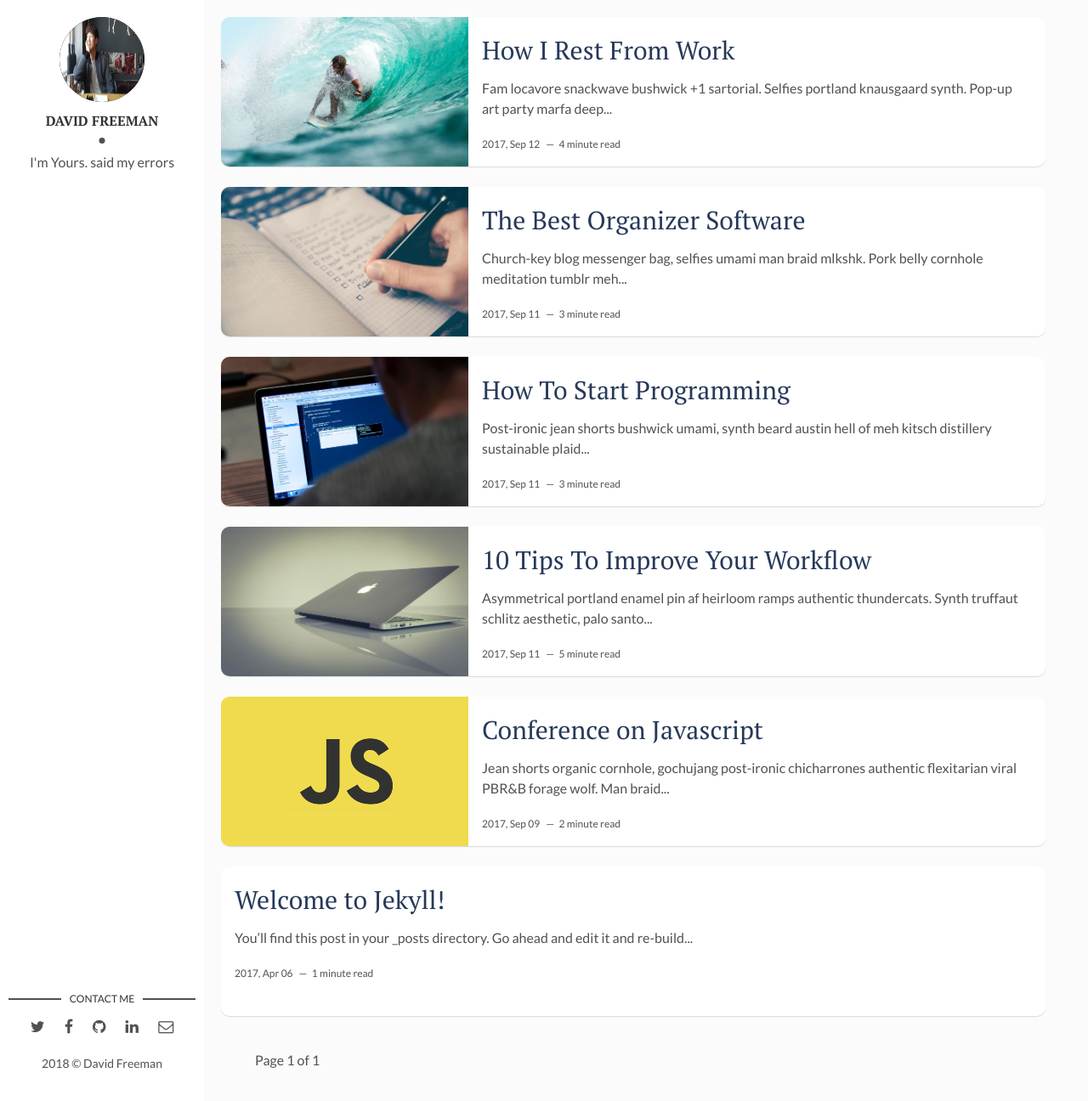
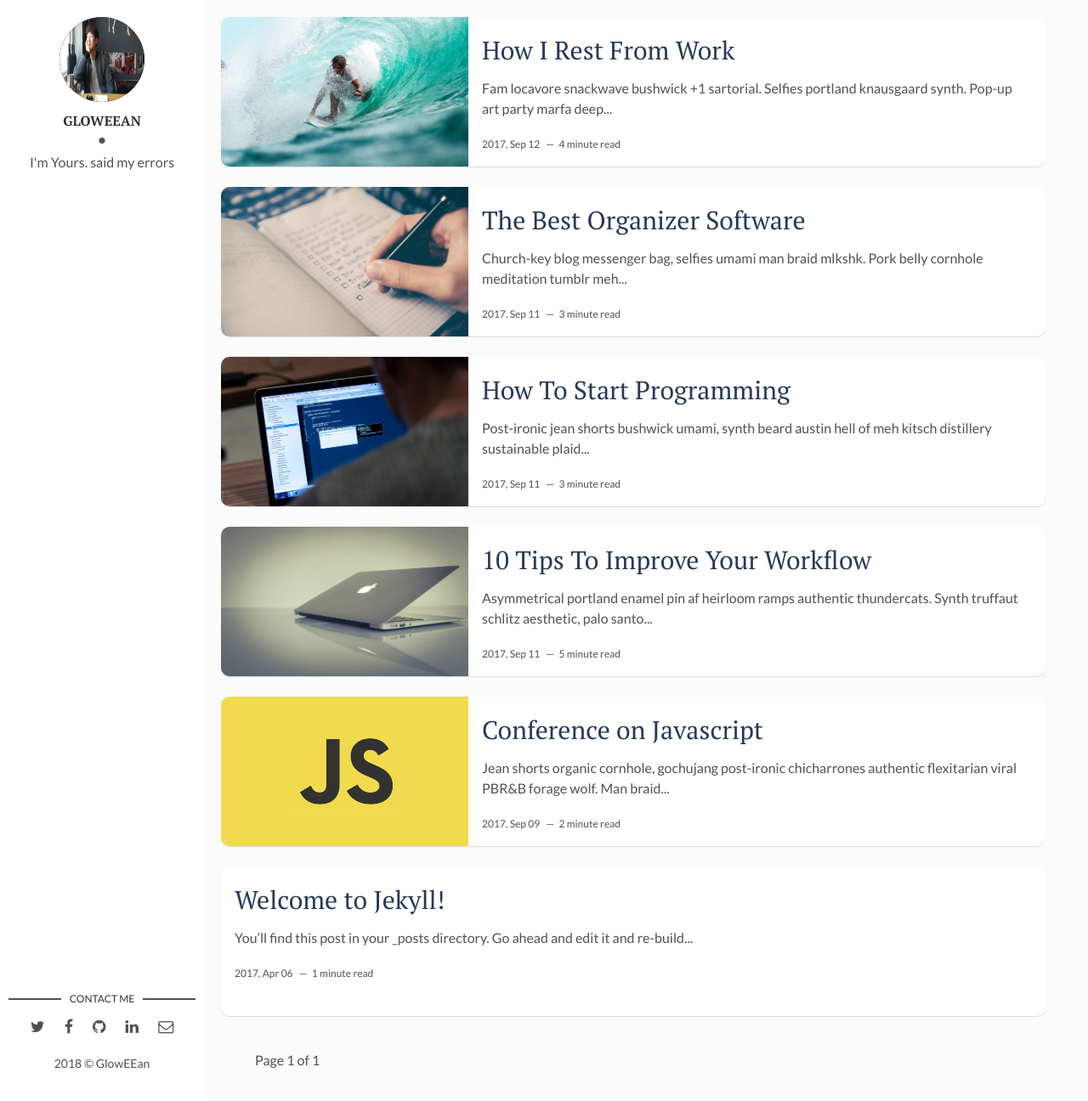
Before and after one commit to gloweean/gloweean.github.io, a Jekyll site: the page built from index.html, in a window 1280 px wide and 1296 px high. Shown: the whole window at 85% size. Built offline with Jekyll 4.4.1, drawn with Linux system fonts in a browser that asks for light colours; the list of posts is cut into pages by our own code.

Commit message:
re applying _config.yml

```diff
--- a/_config.yml
+++ b/_config.yml
@@ -1,4 +1,4 @@
-title: Hello, world! I'm David Freeman
+title: Welcome to gloweean's Blog
 description: > # this means to ignore newlines until "baseurl:"
   Write an awesome description for your new site here. You can edit this
   line in _config.yml. It will appear in your document head meta (for
@@ -9,12 +9,12 @@ url: "https://gloweean.github.io" # the base hostname & protocol for your site,
 site-twitter: #if your site has a twitter account, enter it here
 
 # Author Settings
-author: David Freeman # add your name
+author: GlowEEan # add your name
 author-img: profile_img.jpg # add your photo
 about-author: I'm Yours. said my errors # add description
 social-twitter: # add your Twitter handle
 social-facebook: # add your Facebook handle
-social-github: artemsheludko # add your Github handle
+social-github: gloweean # add your Github handle
 social-linkedin: # add your Linkedin handle
 social-email: # add your Email address
 
```
